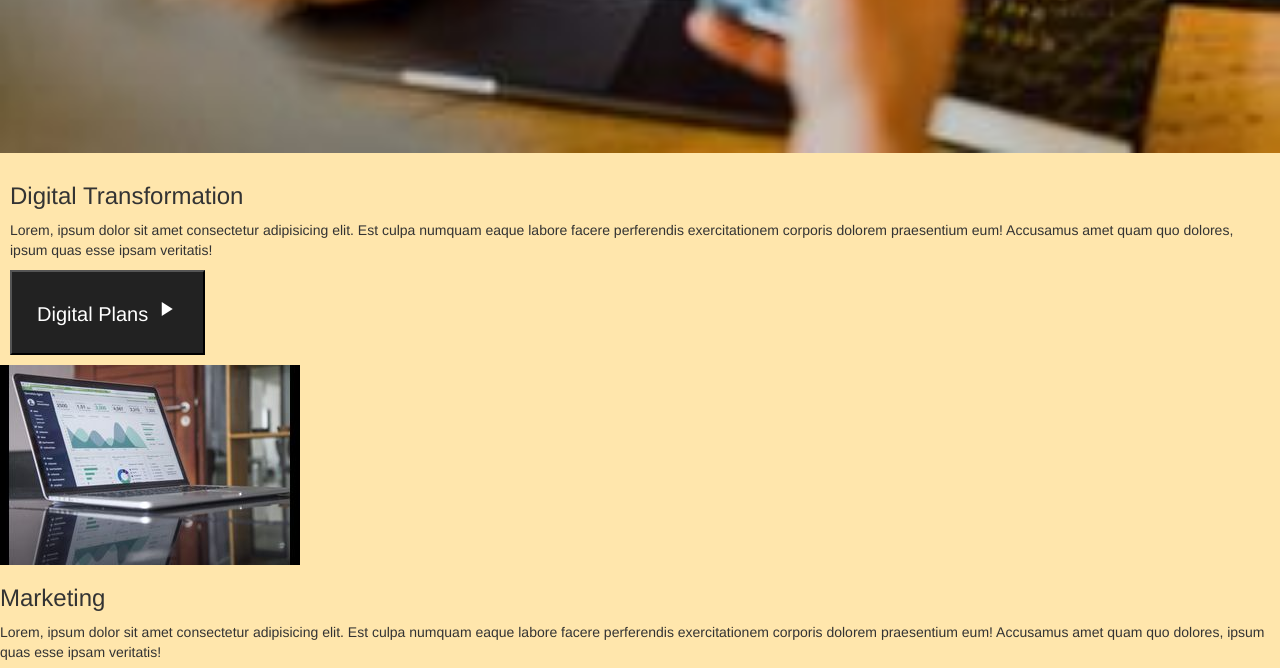
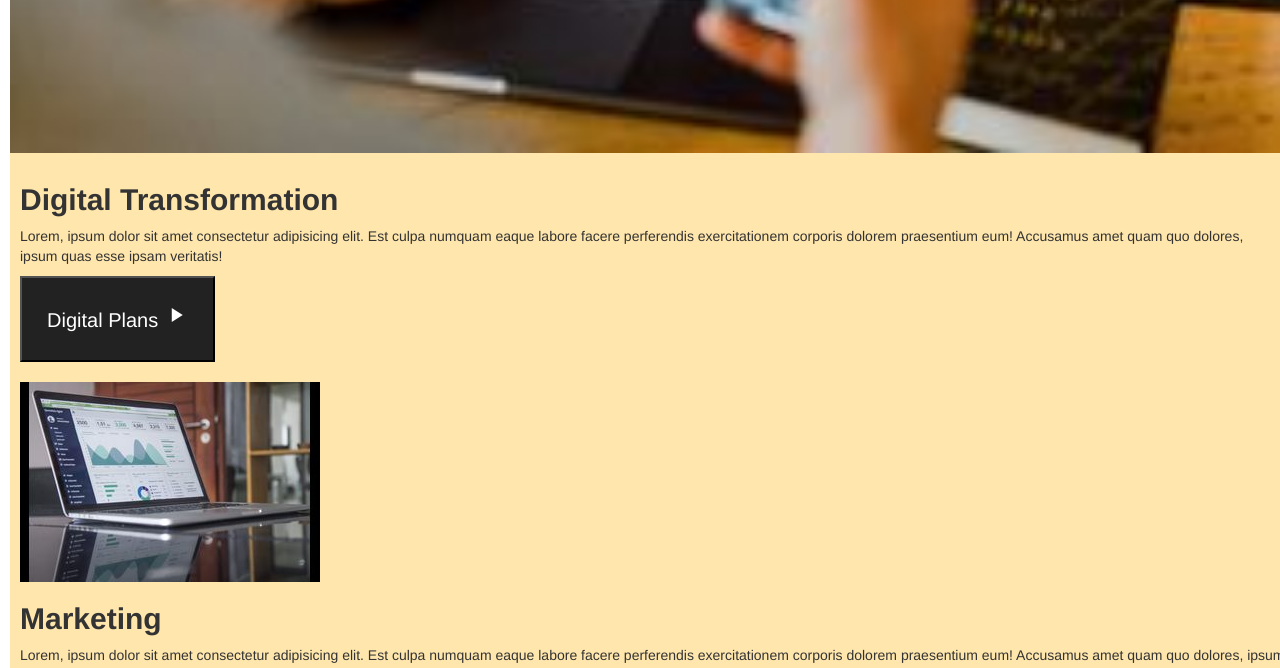
Before and after one commit to theevanfarrell/mtm6130, a plain HTML site: page final-project/index.html in a window 1280 px wide. Shown: the part 2484-3152 px from the top of the page. Drawn offline with nearby package versions, Linux system fonts and the light colour scheme.

Commit message:
updates all h3's

```diff
--- a/final-project/css/main.css
+++ b/final-project/css/main.css
@@ -98,11 +98,18 @@ h2 {
 .services_container {
     width: 100%;
     background-color: #ffe6ac;
+    margin: 10px;
 }
 
 .services_padding {
     padding: 10px;
 }
+
+h3 {
+    font-size: 3rem;
+    font-weight: 700;
+}
+
 
 .all_buttons {
     background-color: #222;
```
